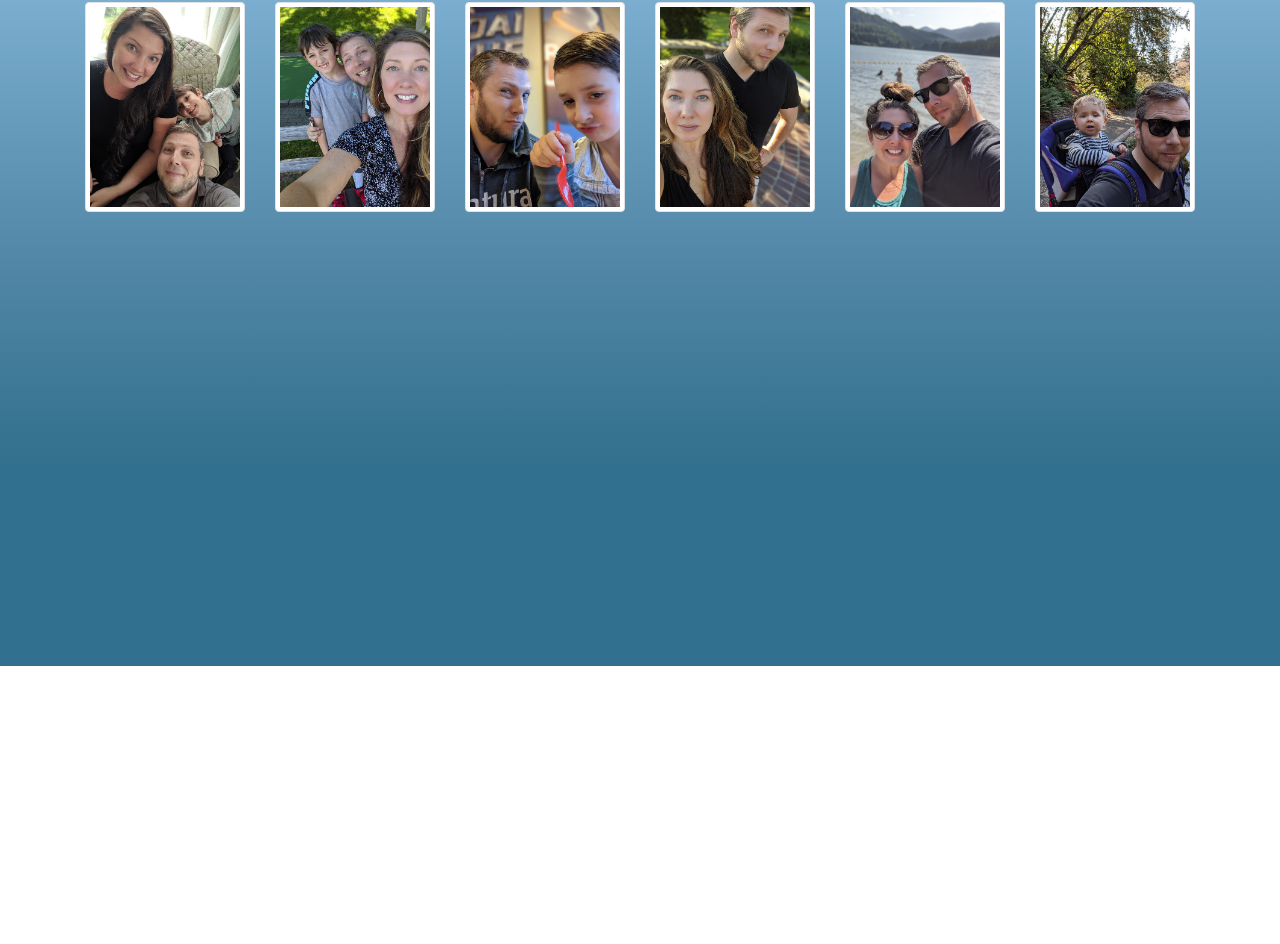
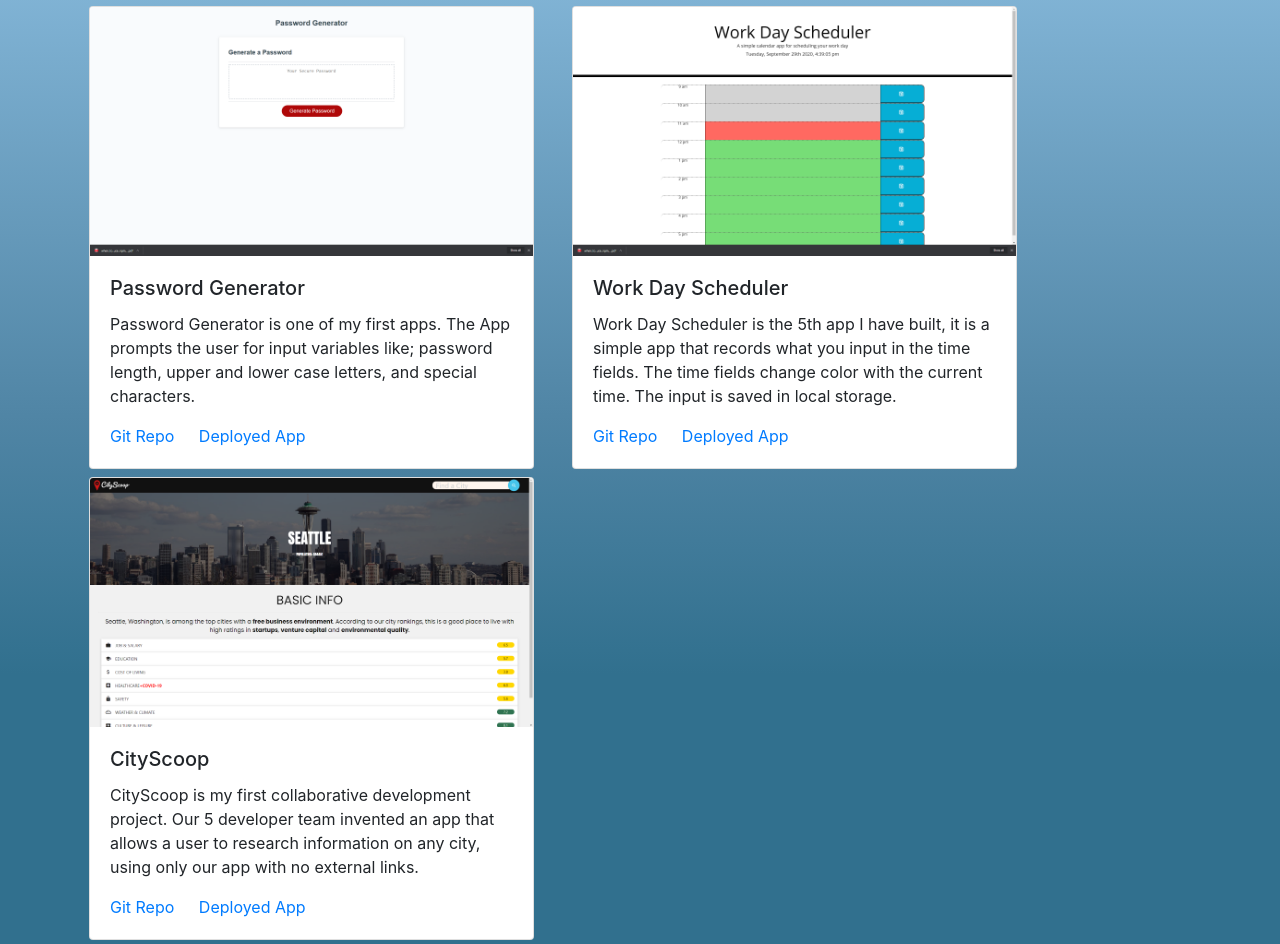
Before and after one commit to dyoder838/my-portfolio, a plain HTML site: page portfolio.html in a window 1280 px wide. Shown: the part 134-1078 px from the top of the page. Before the commit the page ends 800 px from the top, so only its background shows below. Drawn offline with nearby package versions, Linux system fonts and the light colour scheme.

Commit message:
updated portfolio page with projects

```diff
--- a/portfolio.html
+++ b/portfolio.html
@@ -41,45 +41,59 @@
 <!-- portfolio filled in with picture place holders - plan on using carousel to enlarge jpg/png and rotate to full view on click-->
         <section class="row">
 
-            <article class="col-sm-2">
+            <article class="col-sm-5 m-1">
 
-                <img src="Assets\Images\image1.jpg"
-                    alt="Dan-and-family" class="img-thumbnail">
-
-            </article>
-            <article class="col-sm-2">
-
-                <img src="Assets\Images\image2.jpg"
-                    alt="Dan-and-family" class="img-thumbnail">
-
-            </article>
-            <article class="col-sm-2">
-
-                <img src="Assets\Images\image3.jpg"
-                    alt="Dan-and-family" class="img-thumbnail">
-
-            </article>
-            <article class="col-sm-2">
-
-                <img src="Assets\Images\image4.jpg"
-                    alt="Dan-and-family" class="img-thumbnail">
+                <div class="card">
+                    <img src="Assets/Images/password-generator.PNG" class="card-img-top" alt="password generator main page">
+                    <div class="card-body">
+                        <h5 class="card-title">Password Generator</h5>
+                        <p class="card-text">Password Generator is one of my first apps. The App prompts the user for input variables like; password length, upper and lower case letters, and
+                            special characters.</p>
+                        <a href="https://github.com/dyoder838/dans_password_generator_ptdux.git" class="card-link">Git Repo</a>
+                        <a href="https://dyoder838.github.io/dans_password_generator_ptdux/" class="card-link">Deployed App</a>
+                    </div>
+                </div>
 
             </article>
 
-            <article class="col-sm-2">
+            <article class="col-sm-5 m-1">
 
-                <img src="Assets\Images\image5.jpg"
-                    alt="Dan-and-family" class="img-thumbnail">
-
-            </article>
-            <article class="col-sm-2">
-
-                <img src="Assets\Images\image6.jpg"
-                    alt="Dan-and-family" class="img-thumbnail">
+                <div class="card">
+                    <img src="Assets/Images/work-day-scheduler.PNG" class="card-img-top" alt="Work Day Scheduler main page.">
+                    <div class="card-body">
+                        <h5 class="card-title">Work Day Scheduler</h5>
+                        <p class="card-text">Work Day Scheduler is the 5th app I have built, it is a simple app that records what you input in the time fields.
+                            The time fields change color with the current time. The input is saved in local storage.
+                        </p>
+                        <a href="https://github.com/dyoder838/dans_daily_scheduler.git" class="card-link">Git Repo</a>
+                        <a href="https://dyoder838.github.io/dans_daily_scheduler/" class="card-link">Deployed App</a>
+                    </div>
+                </div>
 
             </article>
 
         </section>
+
+        <section class="row">
+
+            <article class="col-sm-5 m-1">
+
+                <div class="card">
+                    <img src="Assets/Images/cityscoop.PNG" class="card-img-top" alt="CityScoop main page">
+                    <div class="card-body">
+                        <h5 class="card-title">CityScoop</h5>
+                        <p class="card-text">CityScoop is my first collaborative development project. Our 5 developer team invented an app that allows a user to research information
+                            on any city, using only our app with no external links.
+                        </p>
+                        <a href="https://github.com/dyoder838/CityScoop.git" class="card-link">Git Repo</a>
+                        <a href="https://dyoder838.github.io/CityScoop/" class="card-link">Deployed App</a>
+                    </div>
+                </div>
+
+            </article>
+
+        </section>
+
 
 
     </main>
```
Also changed, not shown: Assets/Images/cityscoop.PNG (added), Assets/Images/password-generator.PNG (added), Assets/Images/work-day-scheduler.PNG (added).
